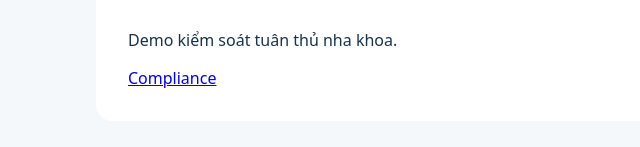
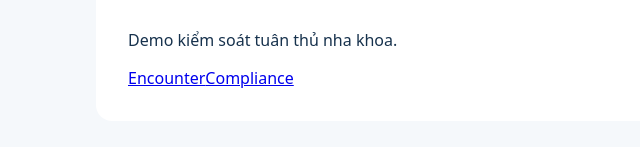
Before and after one commit to tbmdemi/EnterEngineering, a React (Vite) app in the folder frontend/: page / in a window 1280 px wide. Shown: the part 153-300 px from the top of the page, without its empty margins (0-640 px from the left). Built offline with nearby package versions, Linux system fonts and the light colour scheme.

Commit message:
chore: wire encounter module

```diff
--- a/frontend/src/routes.js
+++ b/frontend/src/routes.js
@@ -1,4 +1,5 @@
 // Feature modules export: export const route = { path, label, Component }
 import { route as complianceRoute } from "./features/compliance";
+import { route as encounterRoute } from "./features/encounter";
 
-export const featureRoutes = [complianceRoute];
+export const featureRoutes = [encounterRoute, complianceRoute];
```
Also changed, not shown: 1 other file (tests, documents, lock files or other folders).
